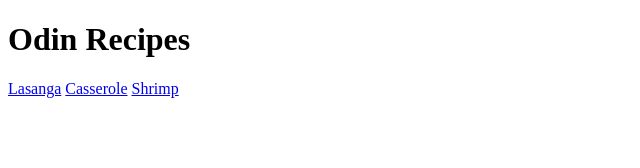
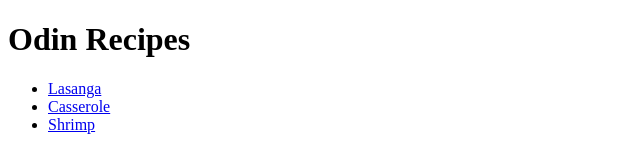
Before and after one commit to ARESKAN2108/odin-recipes, a plain HTML site: page index.html in a window 1280 px wide. Shown: the whole page, without its empty margins (0-640 px from the left). Drawn offline with Linux system fonts and the light colour scheme.

Commit message:
create unodered sheet for links of recipes

```diff
--- a/index.html
+++ b/index.html
@@ -7,8 +7,13 @@
 </head>
 <body>
     <h1>Odin Recipes</h1>
-    <a href="./recipes/lasanga.html" target="_self">Lasanga</a>
-    <a href="./recipes/casserole.html" target="_self">Casserole</a>
-    <a href="./recipes/shrimp.html" target="_self">Shrimp</a>
+    <ul>
+        <li><a href="./recipes/lasanga.html" target="_self">Lasanga</a></li>
+        <li><a href="./recipes/casserole.html" target="_self">Casserole</a></li>
+        <li><a href="./recipes/shrimp.html" target="_self">Shrimp</a></li>
+    </ul>
+
+
+
 </body>
 </html>
```
